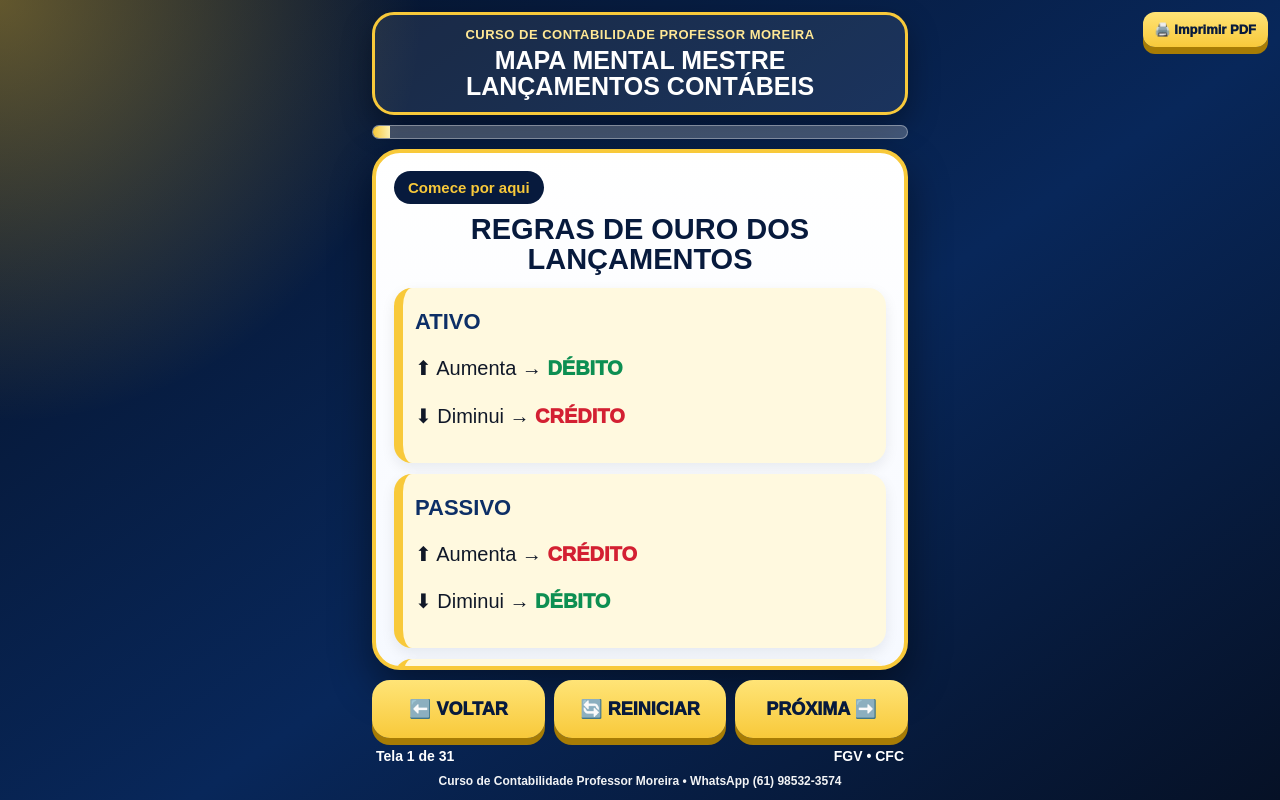
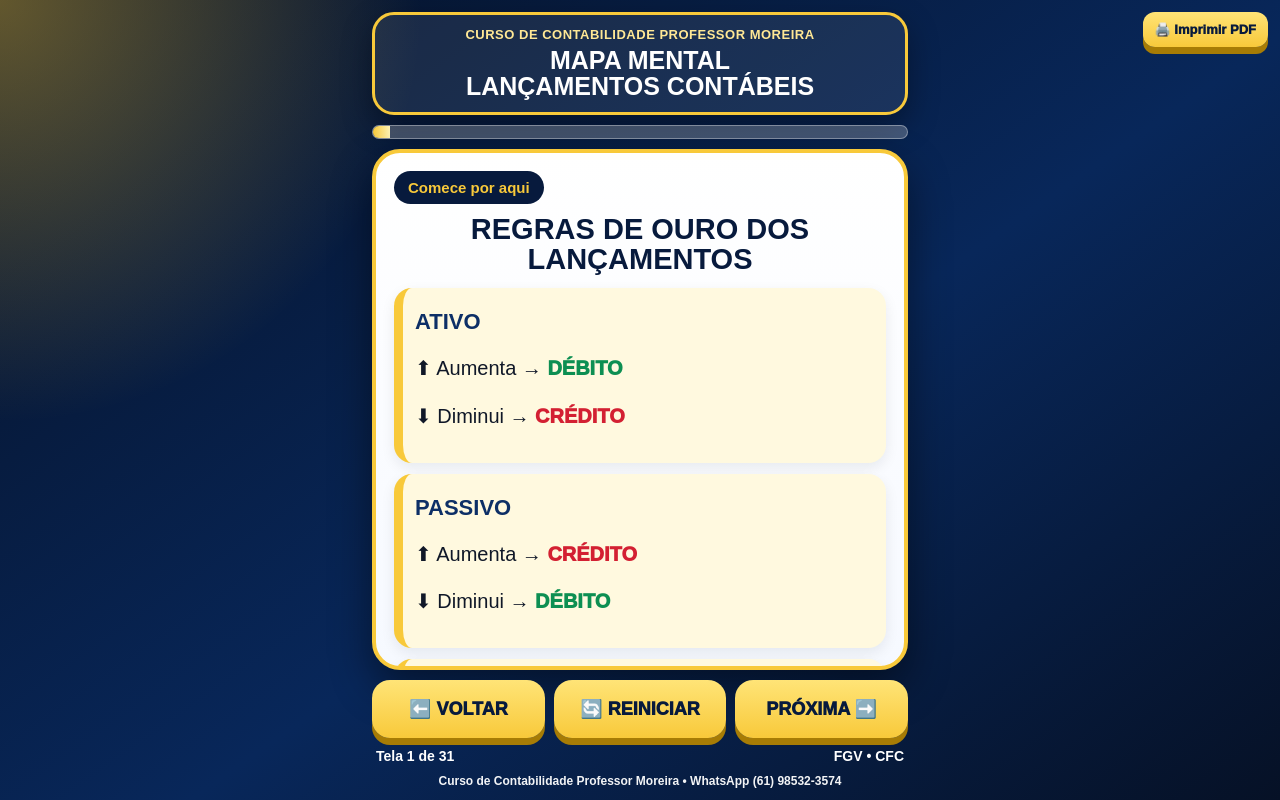
Before and after one commit to professormoreiracontabilidade-rgb/MAPA-MENTAL-LANCAMENTOS-CONTABEIS, a plain HTML site: page index.html in a window 1280 px wide. Drawn offline with Linux system fonts and the light colour scheme.

Commit message:
Update index.html

```diff
--- a/index.html
+++ b/index.html
@@ -243,7 +243,7 @@
 <div class="app">
   <div class="top">
     <div class="course">Curso de Contabilidade Professor Moreira</div>
-    <h1>Mapa Mental Mestre<br>Lançamentos Contábeis</h1>
+    <h1>Mapa Mental<br>Lançamentos Contábeis</h1>
   </div>
   <div class="progress-wrap"><div class="progress" id="progress"></div></div>
   <div class="card" id="card"></div>
```
